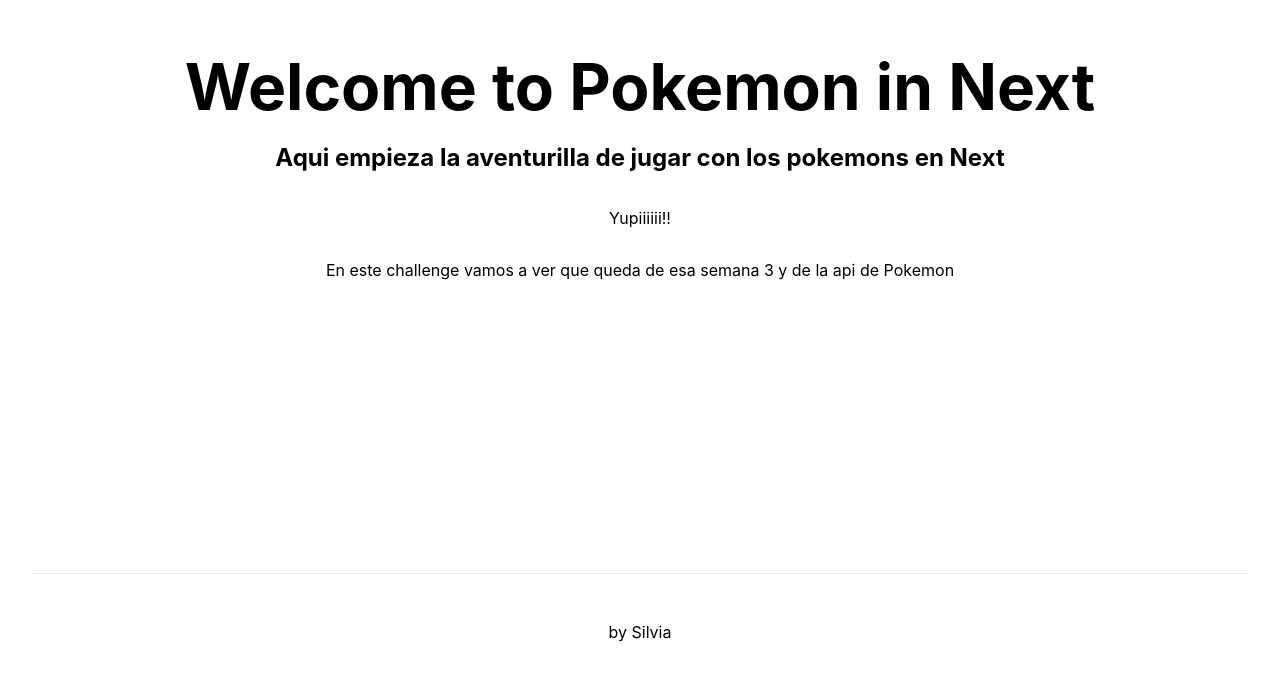
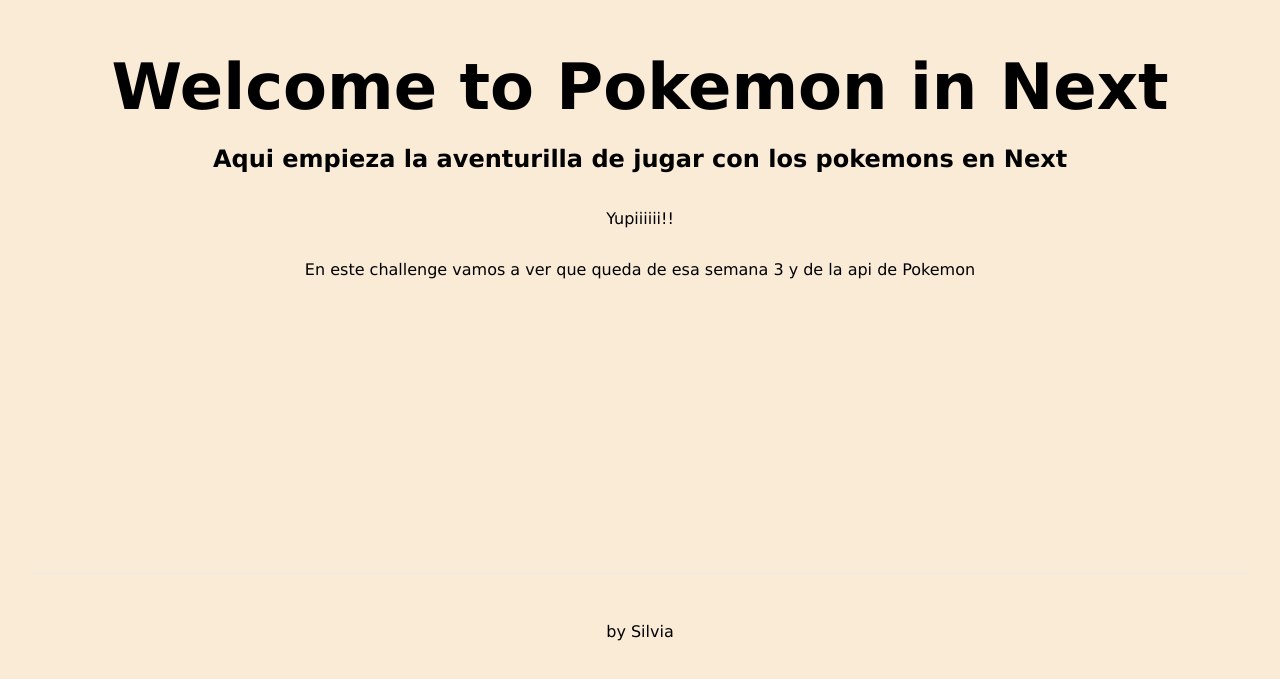
Before and after one commit to lallunavermella/202201-W8CH1-Back-silvia-martinez, a Next.js app: page / in a window 1280 px wide. Shown: the part 227-906 px from the top of the page. Built offline with nearby package versions, Linux system fonts and the light colour scheme.

Commit message:
Added style

```diff
--- a/styles/globals.css
+++ b/styles/globals.css
@@ -2,8 +2,9 @@
 body {
   padding: 0;
   margin: 0;
-  font-family: -apple-system, BlinkMacSystemFont, Segoe UI, Roboto, Oxygen,
-    Ubuntu, Cantarell, Fira Sans, Droid Sans, Helvetica Neue, sans-serif;
+  font-family: "Lucida Sans", "Lucida Sans Regular", "Lucida Grande",
+    "Lucida Sans Unicode", Geneva, Verdana, sans-serif;
+  background-color: antiquewhite;
 }
 
 a {
```
